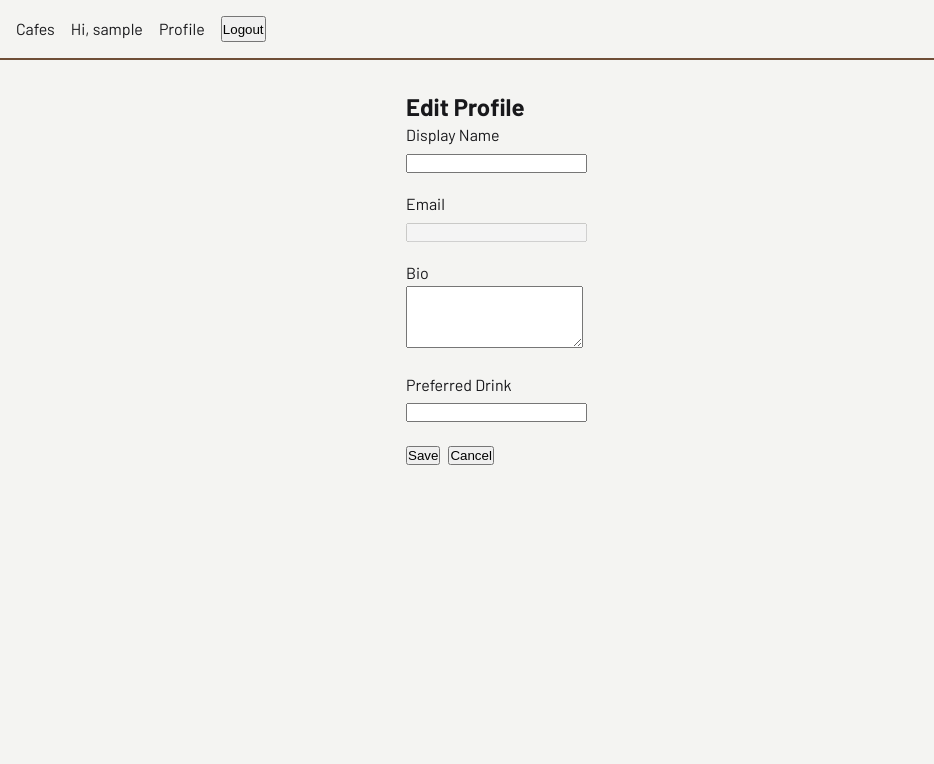
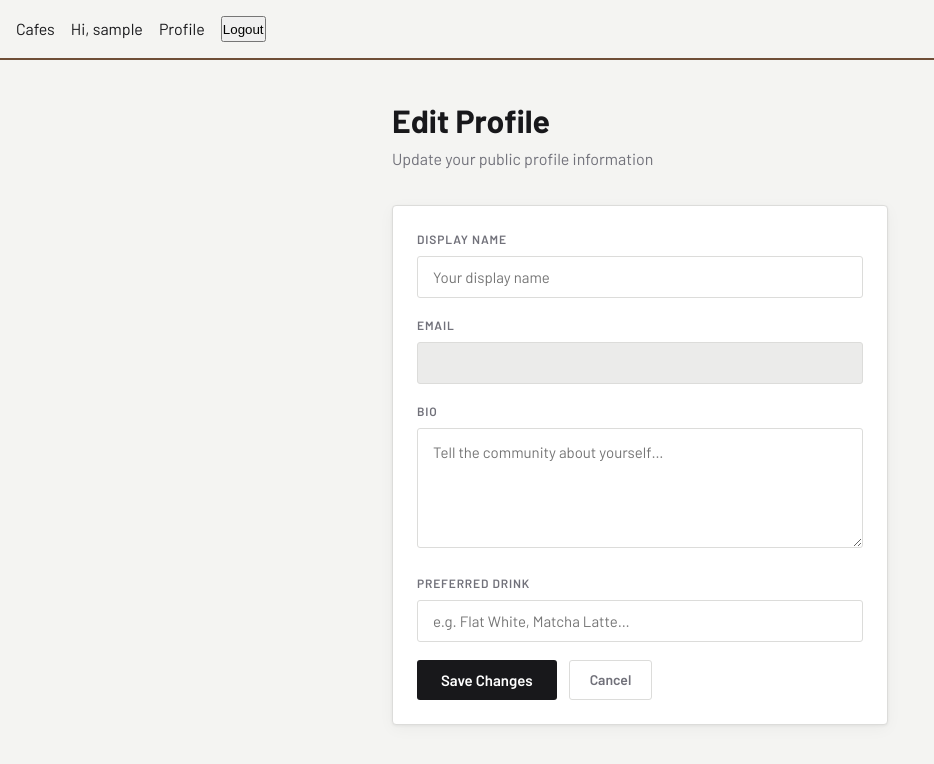
Before and after one commit to ChuaHW/OverCaffeinated, a React (Create React App) app in the folder client/: page /profile/edit in a window 1280 px wide. Shown: the top 764 px of the page, without its empty margins (0-934 px from the left). Built offline with nearby package versions, Linux system fonts and the light colour scheme; no server answers; sample sign-in values are in the browser's storage.

Commit message:
profile layout

```diff
--- a/client/src/index.css
+++ b/client/src/index.css
@@ -15,8 +15,8 @@
   --success: #2D7D4E;
   --error: #C1392B;
   --nav-h: 64px;
-  --radius: 12px;
-  --radius-sm: 8px;
+  --radius: 4px;
+  --radius-sm: 3px;
   --shadow: 0 1px 3px rgba(0,0,0,0.06), 0 4px 16px rgba(0,0,0,0.04);
   --shadow-hover: 0 4px 12px rgba(0,0,0,0.10), 0 8px 24px rgba(0,0,0,0.06);
   --transition: 200ms ease;
@@ -296,3 +296,166 @@ a:hover { color: var(--accent-hover); }
 
 .no-reviews { font-size: 0.9375rem; color: var(--text-light); font-style: italic; }
 .login-nudge { font-size: 0.9375rem; color: var(--text-muted); margin-top: 1rem; padding-top: 1rem; border-top: 1px solid var(--border); }
+
+
+
+.form-field { margin-bottom: 1.125rem; }
+
+.form-label {
+  display: block;
+  font-size: 0.75rem;
+  font-weight: 600;
+  text-transform: uppercase;
+  letter-spacing: 0.07em;
+  color: var(--text-muted);
+  margin-bottom: 0.4rem;
+}
+
+.form-input, .form-select, .form-textarea {
+  width: 100%;
+  padding: 0.6875rem 0.9375rem;
+  font-family: 'Barlow', sans-serif;
+  font-size: 0.9375rem;
+  color: var(--text);
+  background: var(--surface);
+  border: 1px solid var(--border);
+  border-radius: var(--radius-sm);
+  outline: none;
+  transition: border-color var(--transition), box-shadow var(--transition);
+  -webkit-appearance: none;
+  appearance: none;
+}
+.form-input:focus, .form-select:focus, .form-textarea:focus {
+  border-color: var(--accent);
+  box-shadow: 0 0 0 3px rgba(24,24,27,0.10);
+}
+.form-input:disabled { background: var(--surface-2); color: var(--text-muted); cursor: not-allowed; }
+.form-textarea { resize: vertical; min-height: 88px; line-height: 1.6; }
+
+.form-message {
+  font-size: 0.875rem;
+  margin-top: 0.875rem;
+  padding: 0.625rem 0.9375rem;
+  border-radius: var(--radius-sm);
+}
+.form-message.success { background: #EAF5EE; color: var(--success); border: 1px solid #BDE0CA; }
+.form-message.error { background: #FDECEA; color: var(--error); border: 1px solid #F5C2BD; }
+
+.auth-wrap {
+  display: flex;
+  flex-direction: column;
+  align-items: center;
+  justify-content: center;
+  min-height: calc(100vh - var(--nav-h));
+  padding: 2rem 1.5rem;
+}
+
+.auth-card {
+  background: var(--surface);
+  border: 1px solid var(--border);
+  border-radius: var(--radius);
+  padding: 2.5rem;
+  width: 100%;
+  max-width: 440px;
+  box-shadow: var(--shadow);
+}
+.auth-card h1 { font-size: 1.875rem; margin-bottom: 0.375rem; }
+.auth-subtitle { color: var(--text-muted); font-size: 0.9375rem; margin-bottom: 2rem; }
+.auth-footer { margin-top: 1.5rem; font-size: 0.9rem; color: var(--text-muted); text-align: center; }
+
+.profile-header {
+  display: flex;
+  align-items: flex-start;
+  justify-content: space-between;
+  gap: 1rem;
+  margin-bottom: 2rem;
+  padding-bottom: 1.75rem;
+  border-bottom: 1px solid var(--border);
+}
+.profile-header-left { display: flex; align-items: center; gap: 1.25rem; }
+
+.profile-avatar {
+  width: 60px;
+  height: 60px;
+  border-radius: 50%;
+  background: var(--accent-light);
+  display: flex;
+  align-items: center;
+  justify-content: center;
+  font-family: 'Barlow', sans-serif;
+  font-size: 1.375rem;
+  font-weight: 700;
+  color: var(--accent);
+  flex-shrink: 0;
+}
+.profile-name { font-size: 1.75rem; margin-bottom: 0.2rem; }
+.profile-email { color: var(--text-muted); font-size: 0.9375rem; }
+
+.section-card {
+  background: var(--surface);
+  border: 1px solid var(--border);
+  border-radius: var(--radius);
+  padding: 1.5rem;
+  margin-bottom: 1.5rem;
+  box-shadow: var(--shadow);
+}
+.section-card h3 { font-size: 1.0625rem; margin-bottom: 1rem; padding-bottom: 0.75rem; border-bottom: 1px solid var(--border); }
+
+.shelf-group-title {
+  font-size: 0.6875rem;
+  font-weight: 700;
+  text-transform: uppercase;
+  letter-spacing: 0.1em;
+  color: var(--text-muted);
+  margin-bottom: 0.625rem;
+  margin-top: 1.25rem;
+}
+.shelf-group-title:first-child { margin-top: 0; }
+
+.shelf-item {
+  display: flex;
+  justify-content: space-between;
+  align-items: center;
+  padding: 0.75rem 0.875rem;
+  background: var(--surface-2);
+  border: 1px solid var(--border);
+  border-radius: var(--radius-sm);
+  margin-bottom: 0.5rem;
+}
+.shelf-item-name { font-weight: 500; font-size: 0.9375rem; }
+.shelf-item-address { color: var(--text-muted); font-size: 0.8125rem; margin-top: 0.125rem; }
+
+.review-profile-card {
+  background: var(--surface-2);
+  border: 1px solid var(--border);
+  border-radius: var(--radius-sm);
+  padding: 0.875rem 1rem;
+  margin-bottom: 0.625rem;
+}
+.review-profile-name { font-weight: 600; font-size: 0.9375rem; margin-bottom: 0.25rem; }
+.section-text { color: var(--text-muted); font-size: 0.9375rem; }
+.section-text.italic { font-style: italic; }
+
+.loading-screen {
+  display: flex;
+  align-items: center;
+  justify-content: center;
+  min-height: calc(100vh - var(--nav-h));
+  color: var(--text-muted);
+  font-size: 0.9375rem;
+}
+
+@media (max-width: 640px) {
+  .navbar-inner { padding: 0 1rem; }
+  .page { padding: 1.5rem 1rem; }
+  .page-narrow { padding: 1.5rem 1rem; }
+  .auth-card { padding: 1.75rem 1.25rem; }
+  .page-header h1 { font-size: 2rem; }
+  .cafe-card { padding: 1.25rem; }
+  .profile-header { flex-direction: column; }
+  .nav-greeting { display: none; }
+}
+
+@media (prefers-reduced-motion: reduce) {
+  *, *::before, *::after { transition-duration: 0.01ms !important; }
+}
--- a/client/src/pages/EditProfile.js
+++ b/client/src/pages/EditProfile.js
@@ -11,17 +11,11 @@ export default function EditProfile() {
   useEffect(() => {
     const token = localStorage.getItem('token');
     if (!token) { navigate('/login'); return; }
-
-    axios.get('/api/users/profile', {
-      headers: { Authorization: `Bearer ${token}` }
-    }).then(res => {
+    axios.get('/api/users/profile', { headers: { Authorization: `Bearer ${token}` } })
+      .then(res => {
         const p = res.data;
         setEmail(p.email);
-      setForm({
-        display_name: p.display_name || '',
-        bio: p.bio || '',
-        preferred_drink: p.preferred_drink || ''
-      });
+        setForm({ display_name: p.display_name || '', bio: p.bio || '', preferred_drink: p.preferred_drink || '' });
       });
   }, [navigate]);
 
@@ -31,9 +25,7 @@ export default function EditProfile() {
     e.preventDefault();
     const token = localStorage.getItem('token');
     try {
-      await axios.put('/api/users/profile', form, {
-        headers: { Authorization: `Bearer ${token}` }
-      });
+      await axios.put('/api/users/profile', form, { headers: { Authorization: `Bearer ${token}` } });
       navigate('/profile');
     } catch {
       setMessage('Failed to save changes.');
@@ -41,41 +33,36 @@ export default function EditProfile() {
   };
 
   return (
-    <div style={{ maxWidth: 500, margin: '2rem auto', padding: '0 1rem' }}>
-      <h2>Edit Profile</h2>
-
+    <div className="page" style={{ maxWidth: 560 }}>
+      <div style={{ marginBottom: '2rem' }}>
+        <h1 style={{ fontSize: '2rem', marginBottom: '0.375rem' }}>Edit Profile</h1>
+        <p style={{ color: 'var(--text-muted)' }}>Update your public profile information</p>
+      </div>
+      <div className="section-card">
         <form onSubmit={handleSubmit}>
-        <div style={{ marginBottom: '1rem' }}>
-          <label>Display Name<br />
-            <input name="display_name" value={form.display_name} onChange={handleChange} />
-          </label>
+          <div className="form-field">
+            <label className="form-label">Display Name</label>
+            <input className="form-input" name="display_name" placeholder="Your display name" value={form.display_name} onChange={handleChange} />
           </div>
-
-        <div style={{ marginBottom: '1rem' }}>
-          <label>Email<br />
-            <input value={email} disabled />
-          </label>
+          <div className="form-field">
+            <label className="form-label">Email</label>
+            <input className="form-input" value={email} disabled />
           </div>
-
-        <div style={{ marginBottom: '1rem' }}>
-          <label>Bio<br />
-            <textarea name="bio" value={form.bio} onChange={handleChange} rows={4} />
-          </label>
+          <div className="form-field">
+            <label className="form-label">Bio</label>
+            <textarea className="form-textarea" name="bio" placeholder="Tell the community about yourself…" value={form.bio} onChange={handleChange} rows={4} />
           </div>
-
-        <div style={{ marginBottom: '1rem' }}>
-          <label>Preferred Drink<br />
-            <input name="preferred_drink" value={form.preferred_drink} onChange={handleChange} />
-          </label>
+          <div className="form-field">
+            <label className="form-label">Preferred Drink</label>
+            <input className="form-input" name="preferred_drink" placeholder="e.g. Flat White, Matcha Latte…" value={form.preferred_drink} onChange={handleChange} />
           </div>
-
-        {message && <p style={{ color: 'red' }}>{message}</p>}
-
-        <button type="submit">Save</button>
-        <button type="button" onClick={() => navigate('/profile')} style={{ marginLeft: '0.5rem' }}>
-          Cancel
-        </button>
+          {message && <div className="form-message error">{message}</div>}
+          <div style={{ display: 'flex', gap: '0.75rem', marginTop: '0.5rem' }}>
+            <button type="submit" className="btn btn-primary">Save Changes</button>
+            <button type="button" className="btn btn-outline" onClick={() => navigate('/profile')}>Cancel</button>
+          </div>
         </form>
+      </div>
     </div>
   );
 }
--- a/client/src/pages/ProfilePage.js
+++ b/client/src/pages/ProfilePage.js
@@ -5,7 +5,7 @@ import axios from 'axios';
 const SHELF_LABELS = {
   want_to_visit: 'Want to Visit',
   currently_exploring: 'Currently Exploring',
-  all_time_favourites: 'All-Time Favourites'
+  all_time_favourites: 'All-Time Favourites',
 };
 
 export default function ProfilePage() {
@@ -18,7 +18,6 @@ export default function ProfilePage() {
   useEffect(() => {
     const token = localStorage.getItem('token');
     if (!token) { navigate('/login'); return; }
-
     const headers = { Authorization: `Bearer ${token}` };
 
     axios.get('/api/users/profile', { headers })
@@ -34,8 +33,18 @@ export default function ProfilePage() {
       .catch(err => console.error(err));
   }, [navigate]);
 
-  if (error) return <p>{error}</p>;
-  if (!profile) return <p>Loading...</p>;
+  const handleRemoveFromShelf = async (cafeId) => {
+    const token = localStorage.getItem('token');
+    try {
+      await axios.delete(`/api/shelf/${cafeId}`, { headers: { Authorization: `Bearer ${token}` } });
+      setShelf(prev => prev.filter(item => item.cafe_id !== cafeId));
+    } catch (err) { console.error(err); }
+  };
+
+  const renderStars = (rating) => '★'.repeat(rating) + '☆'.repeat(5 - rating);
+
+  if (error) return <div className="loading-screen">{error}</div>;
+  if (!profile) return <div className="loading-screen">Loading…</div>;
 
   const groupedShelf = shelf.reduce((acc, item) => {
     acc[item.status] = acc[item.status] || [];
@@ -43,68 +52,75 @@ export default function ProfilePage() {
     return acc;
   }, {});
 
-  const handleRemoveFromShelf = async (cafeId) => {
-    const token = localStorage.getItem('token');
-    try {
-      await axios.delete(`/api/shelf/${cafeId}`, {
-        headers: { Authorization: `Bearer ${token}` }
-      });
-      setShelf(prev => prev.filter(item => item.cafe_id !== cafeId));
-    } catch (err) {
-      console.error(err);
-    }
-  };
+  const initials = (profile.display_name || profile.username || '?').charAt(0).toUpperCase();
 
   return (
-    <div style={{ maxWidth: 500, margin: '2rem auto', padding: '0 1rem' }}>
-      <h2>{profile.display_name || 'No name set'}</h2>
-      <p style={{ color: '#555' }}>{profile.email}</p>
-      <button onClick={() => navigate('/profile/edit')}>Edit Profile</button>
+    <div className="page" style={{ maxWidth: 760 }}>
+      <div className="profile-header">
+        <div className="profile-header-left">
+          <div className="profile-avatar">{initials}</div>
+          <div>
+            <h2 className="profile-name">{profile.display_name || 'No name set'}</h2>
+            <p className="profile-email">{profile.email}</p>
+          </div>
+        </div>
+        <button className="btn btn-outline" onClick={() => navigate('/profile/edit')}>Edit Profile</button>
+      </div>
 
-      <hr />
+      <div className="section-card">
+        <h3>About</h3>
+        <div style={{ display: 'grid', gap: '1rem' }}>
+          <div>
+            <p className="form-label">Bio</p>
+            <p className={`section-text${!profile.bio ? ' italic' : ''}`}>{profile.bio || 'No bio yet.'}</p>
+          </div>
+          <div>
+            <p className="form-label">Preferred Drink</p>
+            <p className={`section-text${!profile.preferred_drink ? ' italic' : ''}`}>{profile.preferred_drink || 'Not set.'}</p>
+          </div>
+        </div>
+      </div>
 
-      <h3>Bio</h3>
-      <p>{profile.bio || 'No bio yet.'}</p>
-
-      <h3>Preferred Drink</h3>
-      <p>{profile.preferred_drink || 'Not set.'}</p>
-
-      <hr />
-
+      <div className="section-card">
         <h3>Coffee Shelf</h3>
-      {shelf.length === 0 && <p>No cafes on your shelf yet.</p>}
-      {Object.keys(SHELF_LABELS).map(status => (
-        groupedShelf[status] && (
-          <div key={status} style={{ marginBottom: '1rem' }}>
-            <h4 style={{ color: '#6F4E37' }}>{SHELF_LABELS[status]}</h4>
+        {shelf.length === 0 ? (
+          <p className="section-text italic">No cafes on your shelf yet.</p>
+        ) : (
+          Object.keys(SHELF_LABELS).map(status =>
+            groupedShelf[status] ? (
+              <div key={status}>
+                <p className="shelf-group-title">{SHELF_LABELS[status]}</p>
                 {groupedShelf[status].map(item => (
-              <div key={item.id} style={{ background: '#f9f3ee', padding: '0.5rem', marginBottom: '0.5rem', borderRadius: '4px', display: 'flex', justifyContent: 'space-between', alignItems: 'center' }}>
+                  <div key={item.id} className="shelf-item">
                     <div>
-                  <strong>{item.cafe_name}</strong>
-                  <p style={{ margin: '0.25rem 0 0', color: '#666' }}>{item.address}</p>
+                      <div className="shelf-item-name">{item.cafe_name}</div>
+                      {item.address && <div className="shelf-item-address">{item.address}</div>}
                     </div>
-                <button
-                  onClick={() => handleRemoveFromShelf(item.cafe_id)}
-                  style={{ background: 'none', border: 'none', color: '#999', cursor: 'pointer', fontSize: '1rem' }}
-                >
-                  ✕
-                </button>
+                    <button className="shelf-remove" onClick={() => handleRemoveFromShelf(item.cafe_id)}>✕</button>
                   </div>
                 ))}
               </div>
+            ) : null
           )
-      ))}
+        )}
+      </div>
 
-      <hr />
-
+      <div className="section-card">
         <h3>My Reviews</h3>
-      {reviews.length === 0 && <p>You haven't reviewed any cafes yet.</p>}
-      {reviews.map(r => (
-        <div key={r.id} style={{ background: '#f9f3ee', padding: '0.5rem', marginBottom: '0.5rem', borderRadius: '4px' }}>
-          <strong>{r.cafe_name}</strong> — {'⭐'.repeat(r.rating)}
-          <p style={{ margin: '0.25rem 0 0' }}>{r.review_text}</p>
+        {reviews.length === 0 ? (
+          <p className="section-text italic">You haven't reviewed any cafes yet.</p>
+        ) : (
+          reviews.map(r => (
+            <div key={r.id} className="review-profile-card">
+              <div className="review-header">
+                <span className="review-profile-name">{r.cafe_name}</span>
+                <span className="review-stars">{renderStars(r.rating)}</span>
               </div>
-      ))}
+              {r.review_text && <p className="review-text">{r.review_text}</p>}
+            </div>
+          ))
+        )}
+      </div>
     </div>
   );
 }
```
Lines whose indentation alone changed are shown as unchanged.
